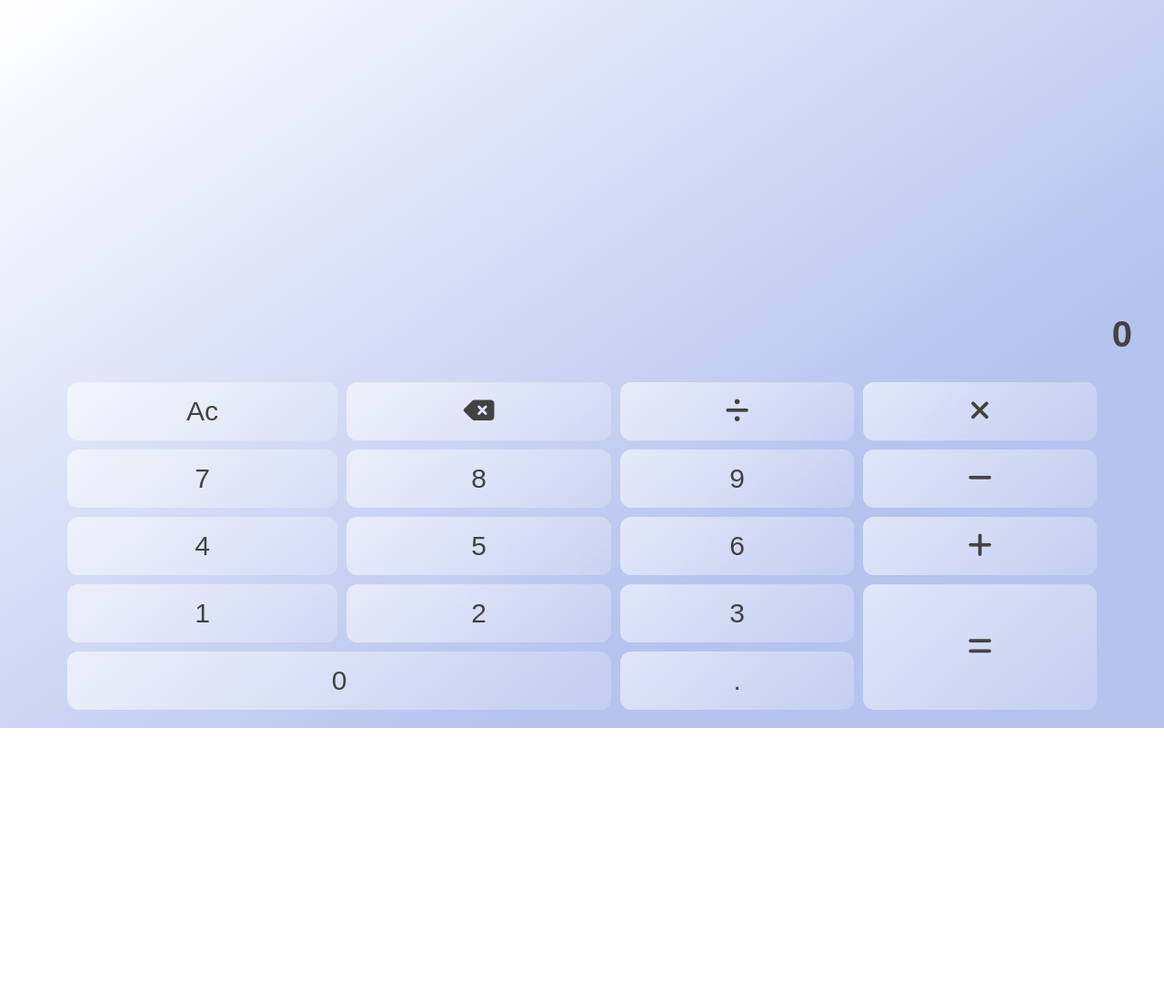
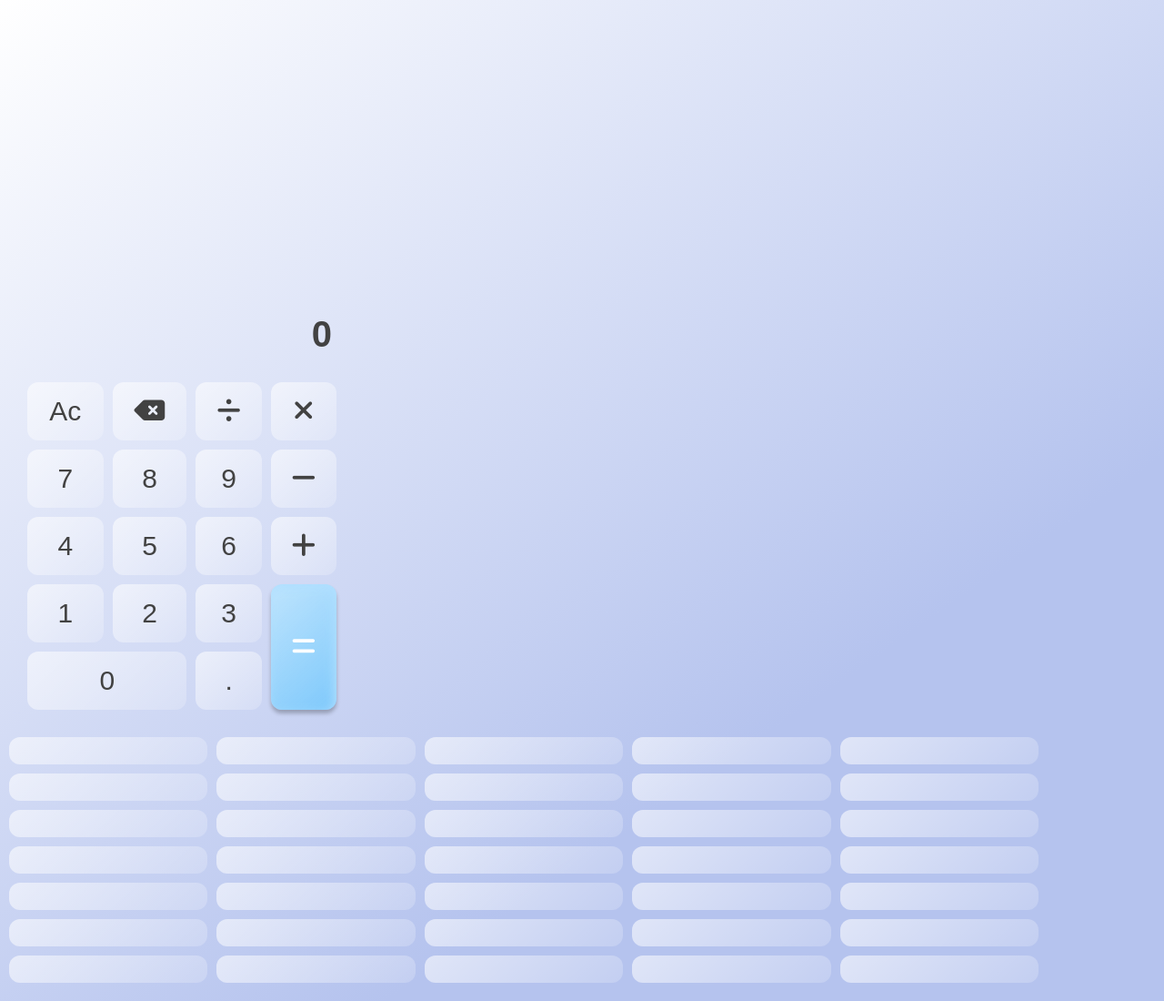
Before and after one commit to leonardomartindev/Calculadora, a plain HTML site: page index.html in a window 1280 px wide. Shown: the whole page at 91% size. Before the commit the page ends 800 px from the top, so only its background shows below. Drawn offline with Linux system fonts and the light colour scheme.

Commit message:
normal calculator html-css

```diff
--- a/index.html
+++ b/index.html
@@ -9,9 +9,9 @@
     <title>Calculadora</title>
 </head>
 <body>
-    <div class="container-calculator">
+    <div class="container-normal-calculator">
         <table>
-            <span class="result">0</span>
+            <textarea class="result" id="" cols="2" rows="1">0</textarea>
             <tr>
                 <td>Ac</td>
                 <td><i class="fa-solid fa-delete-left"></i></td>
@@ -34,7 +34,7 @@
                 <td>1</td>
                 <td>2</td>
                 <td>3</td>
-                <td rowspan="2"><i class="fa-solid fa-equals"></i></td>
+                <td rowspan="2" class="equal"><i class="fa-solid fa-equals"></i></td>
             </tr>
             <tr>
                 <td colspan="2">0</td>
@@ -42,5 +42,58 @@
             </tr>
         </table>
     </div>
+    <div class="container-scientific-calculator">
+        <table>
+            <tr>
+                <td></td>
+                <td></td>
+                <td></td>
+                <td></td>
+                <td></td>
+            </tr>
+            <tr>
+                <td></td>
+                <td></td>
+                <td></td>
+                <td></td>
+                <td></td>
+            </tr>
+            <tr>
+                <td></td>
+                <td></td>
+                <td></td>
+                <td></td>
+                <td></td>
+            </tr>
+            <tr>
+                <td></td>
+                <td></td>
+                <td></td>
+                <td></td>
+                <td></td>
+            </tr>
+            <tr>
+                <td></td>
+                <td></td>
+                <td></td>
+                <td></td>
+                <td></td>
+            </tr>
+            <tr>
+                <td></td>
+                <td></td>
+                <td></td>
+                <td></td>
+                <td></td>
+            </tr>
+            <tr>
+                <td></td>
+                <td></td>
+                <td></td>
+                <td></td>
+                <td></td>
+            </tr>
+        </table>
+    </div>
 </body>
 </html>
--- a/style.css
+++ b/style.css
@@ -20,6 +20,8 @@ html{
 
 }
 
+/*NORMAL TABLE CALCULATOR*/
+
 
 table{
     border-spacing: 1rem;
@@ -39,7 +41,8 @@ table tr td, table tr th{
 
 }
 
-.container-calculator{
+.container-normal-calculator{
+    max-width: 400px;
     background-color: var(--primary);
     font-size: 2.6rem;
     color: var(--primary-text);
@@ -53,12 +56,27 @@ table tr td, table tr th{
 
 
 .result{
+
+    width: 320px;
     align-self: flex-end;
     margin-right: 3.5rem;
     margin-bottom: 2rem;
+    border: none;
+    background-color: transparent;
+    outline: blue;
     font-size: 4rem;
     color: var(--primary-text);
     font-weight: 600;
-    font-family: Arial, Helvetica, sans-serif
+    font-family: Arial, Helvetica, sans-serif;
+    text-align: right;
+    resize: none;
+    overflow: hidden;
+}
 
+.equal{
+    background-color: var(--equal);
+    color: white;
+    box-shadow: 0px 4px 4px rgba(0, 0, 0, 0.25), inset -3px 4px 11px #B0DFFF;
 }
+
+/*NORMAL TABLE CALCULATOR*/
```
